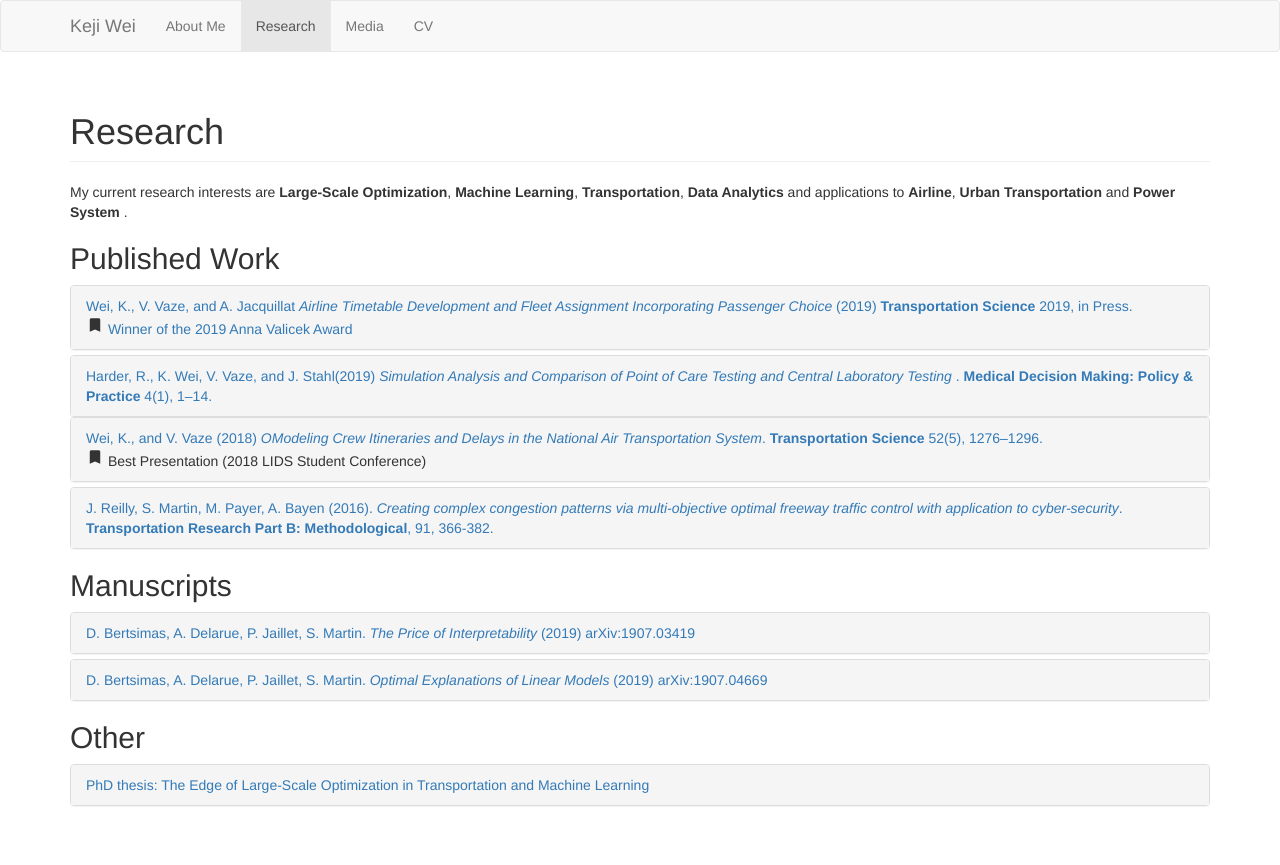
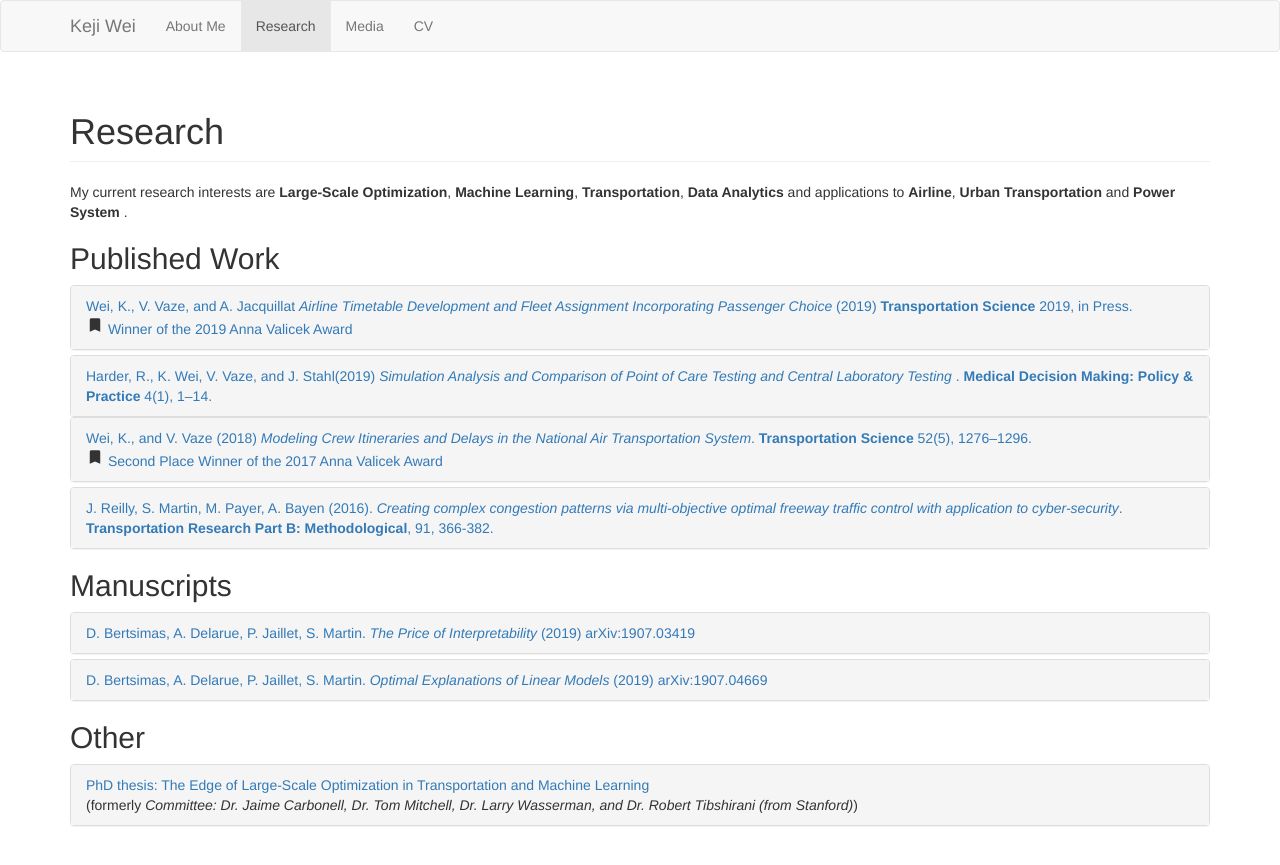
Before and after one commit to kejiwei/kejiwei.github.io, a Jekyll site: the page built from research.html, in a window 1280 px wide. Shown: the top 865 px of the page. Built offline with Jekyll 4.4.1, drawn with Linux system fonts in a browser that asks for light colours.

Commit message:
PhD thesis

```diff
--- a/index.html
+++ b/index.html
@@ -32,7 +32,7 @@ tabname: About Me
       <div class="panel-heading"><strong>Research Interests</strong></div>
       <div class="panel-body">
         <p>
-          My interest/specialties are in solving challenging real-world problems via operations research techniques and data-driven tools. Strong domain knowledge in transportation area, particularly in aviation.  See my <a href="{{ site.currentresume }}">CV</a>, <a href="research.html">papers</a> and  <a href="media.html">media coverage</a> for more information.
+          My interest/specialties are in solving challenging real-world problems via operations research techniques and data-driven tools. Strong domain knowledge in transportation area, particularly in aviation.  See my <a href="{{site.currentresume}}">CV</a>, <a href="research.html">papers</a> and  <a href="media.html">media coverage</a> for more information.
         </p>
       </div>
     </div>
--- a/research.html
+++ b/research.html
@@ -63,26 +63,32 @@ tabname: Research
         <div class="panel-heading">
           <a data-toggle="collapse" data-parent="#published" href="#collapse2">
             Wei, K., and V. Vaze (2018)
-              <em>OModeling Crew Itineraries and Delays in the National Air Transportation System</em>.
+              <em>Modeling Crew Itineraries and Delays in the National Air Transportation System</em>.
               <strong>Transportation Science</strong> 52(5), 1276–1296.
           </a><br />
-          <i class="material-icons md-18">bookmark</i> Best Presentation (2018 LIDS Student Conference)
+          <i class="material-icons md-18">bookmark</i> <a href="https://agifors.org/PriorAwardWinners"> Second Place Winner of the 2017 Anna Valicek Award</a><br />
         </div>
         <div id="collapse2" class="panel-collapse collapse">
           <div class="panel-body">
-            <div class="row">
-              <div class="col-md-4">
-                <img src="assets/img/manhattan.png" class="img-responsive" alt="Taxi routing in NYC" />
-              </div>
-              <div class="col-md-8">
                 <p>
-                    <strong>Abstract:</strong> With the emergence of ride-sharing companies that offer transportation on demand at a large scale and the increasing availability of corresponding demand datasets, new challenges arise to develop routing optimization algorithms that can solve massive problems in real time. In this paper, we develop an optimization framework, coupled with a novel and generalizable backbone algorithm, that allows us to dispatch in real time thousands of taxis serving more than 25,000 customers per hour. We provide evidence from historical simulations using New York City routing network and yellow cabs data to show that our algorithms improve upon the performance of existing heuristics in such real-world settings.
+                    <strong>Abstract:</strong> We propose, optimize, and validate a methodological framework for estimating the extent of the crew-propagated delays and disruptions (CPDDs). We identify the
+                    factors that influence the extent of the CPDDs and incorporate them into a robust crewscheduling model. We develop a fast heuristic approach for solving the inverse of this
+                    robust crew-scheduling problem to generate crew schedules that are similar to real-world
+                    crew-scheduling samples. We develop a sequence of exact and heuristic techniques to
+                    quickly solve the forward problem within a small optimality gap for network sizes that
+                    are among the largest in robust crew-scheduling literature. Computational results using
+                    four large real-world airline networks demonstrate that the crew schedules produced by
+                    our approach generate propagation patterns similar to those observed in the real world.
+                    Extensive out-of-sample validation tests indicate that the parameters calibrated for one
+                    network perform reasonably well for other networks. We provide new insights into the
+                    perceived trade-off between planned costs and delay costs as reflected by actual airline
+                    crew schedules. Finally, we present a general approach to estimate the CPDDs for any
+                    given network using our methodological framework under a variety of data availability
+                    scenarios.
                 </p>
                 <p style="text-align: center;">
                   <a href="https://pubsonline.informs.org/doi/10.1287/opre.2018.1763"><button type="button" class="btn btn-primary btn-lg">Get Paper</button><a href="assets/papers/201803taxipaper.pdf"><button type="button" class="btn btn-primary btn-lg">Manuscript</button></a>
                 </p>
-              </div>
-            </div>
           </div>
         </div>
       </div>
@@ -182,7 +188,8 @@ tabname: Research
         <div class="panel-heading">
             <a data-toggle="collapse" data-parent="#other" href="#phdthesis">
               PhD thesis: The Edge of Large-Scale Optimization in Transportation and Machine Learning
-            </a>
+            </a><br />
+            (formerly <em>Committee: Dr. Jaime Carbonell, Dr. Tom Mitchell, Dr. Larry Wasserman, and Dr. Robert Tibshirani (from Stanford)</em>) <br />
         </div>
         <div id="phdthesis" class="panel-collapse collapse">
           <div class="panel-body">
```
